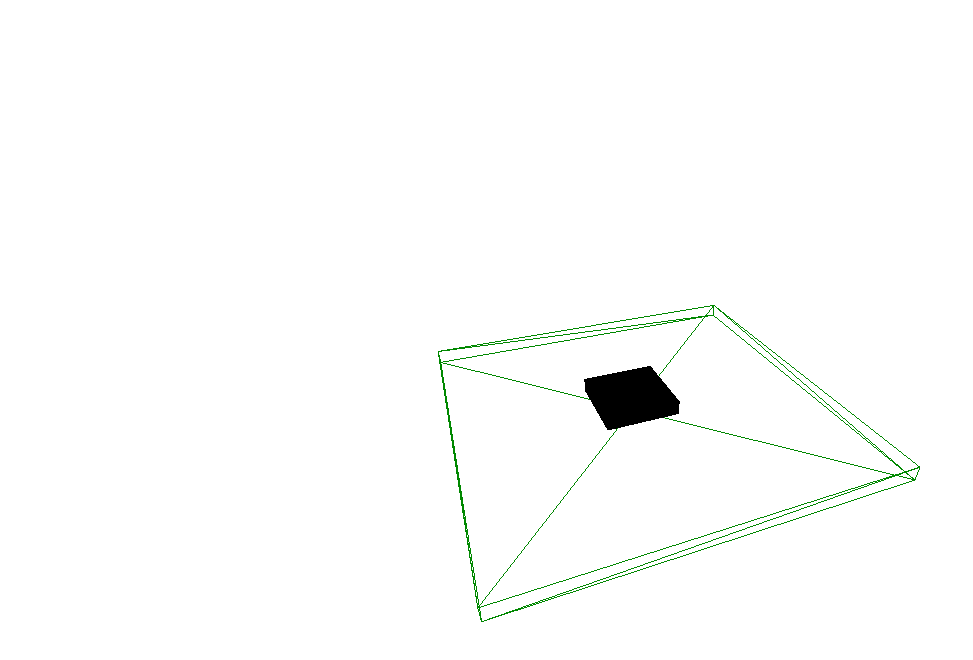
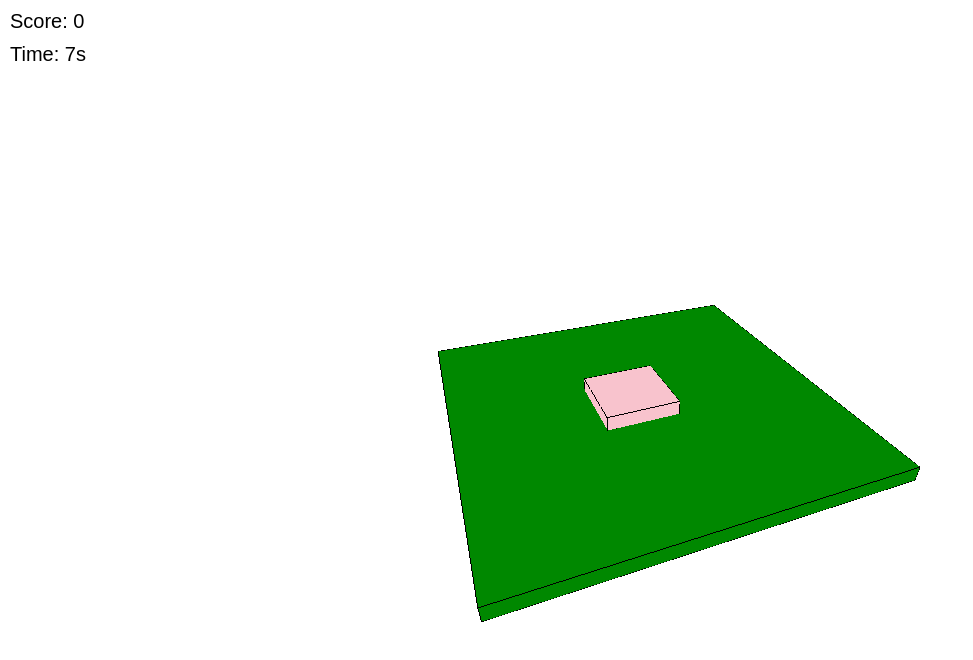
Before and after one commit to xiejiongru/building_stack, a website built with Vite: page index.html in a window 1280 px wide. Shown: the whole page, without its empty margins (0-973 px from the left). Built offline with nearby package versions, Linux system fonts and the light colour scheme.

Commit message:
lint: st color(MeshBasicMaterial)

```diff
--- a/main.css
+++ b/main.css
@@ -9,7 +9,7 @@ body {
   position: absolute;
   top: 10px;
   left: 10px;
-  color: white;
+  color: rgb(0, 0, 0);
   font-family: Arial, sans-serif;
   font-size: 20px;
   z-index: 100;
--- a/main.js
+++ b/main.js
@@ -70,10 +70,18 @@ console.log("✅ 环境光已添加");
 
 //├─ 地面模型
 const groundGeometry = new THREE.BoxGeometry(25, 1, 25);
-const groundMaterial = new THREE.MeshBasicMaterial({ color: 0x008800, wireframe: true });
+const groundMaterial = new THREE.MeshBasicMaterial({ color: 0x008800 });
 const ground = new THREE.Mesh(groundGeometry, groundMaterial);
 ground.position.y = -0.5;
 scene.add(ground);
+
+// 添加边框
+const groundEdges = new THREE.EdgesGeometry(groundGeometry);
+const groundLine = new THREE.LineSegments(
+    groundEdges,
+    new THREE.LineBasicMaterial({ color: 0x000000 }) // 边框颜色（此处为黑色，可按需求调整）
+);
+ground.add(groundLine);
 
 //├─ 地面物理体
 const groundBody = new CANNON.Body({
@@ -125,15 +133,21 @@ function createBlock() {
     console.log("📦 正在创建新方块...");
 
     const blockGeometry = new THREE.BoxGeometry(5, 1, 5);
-    const blockMaterial = new THREE.MeshPhongMaterial({ color: 0x00aaff });
 
-    // cannonHelper = new CannonDebugger(scene, world, {
-    //     color: 0xff0000
-    // });
-
+    // 使用日式颜色数组中的随机颜色
+    const randomColor = japaneseColors[Math.floor(Math.random() * japaneseColors.length)];
+    const blockMaterial = new THREE.MeshBasicMaterial({ color: randomColor });
     const mesh = new THREE.Mesh(blockGeometry, blockMaterial);
     mesh.position.set(-5, previousBlock.mesh.position.y + 1, 0);
     scene.add(mesh);
+
+    // 添加边框效果
+    const blockEdges = new THREE.EdgesGeometry(blockGeometry);
+    const blockLine = new THREE.LineSegments(
+        blockEdges,
+        new THREE.LineBasicMaterial({ color: 0x000000 }) // 边框颜色（可根据需要调整）
+    );
+    mesh.add(blockLine);
 
     console.log("✅ 方块已添加到 scene，位置:", mesh.position);
 
@@ -308,7 +322,8 @@ function animate(time) {
                 obj.position.copy(body.position);
                 obj.quaternion.copy(body.quaternion);
             }
-        }console.log("🔹 遍历物体:", obj.type);
+        }
+        console.log("🔹 遍历物体:", obj.type);
     });
 
     controls.update();
```
